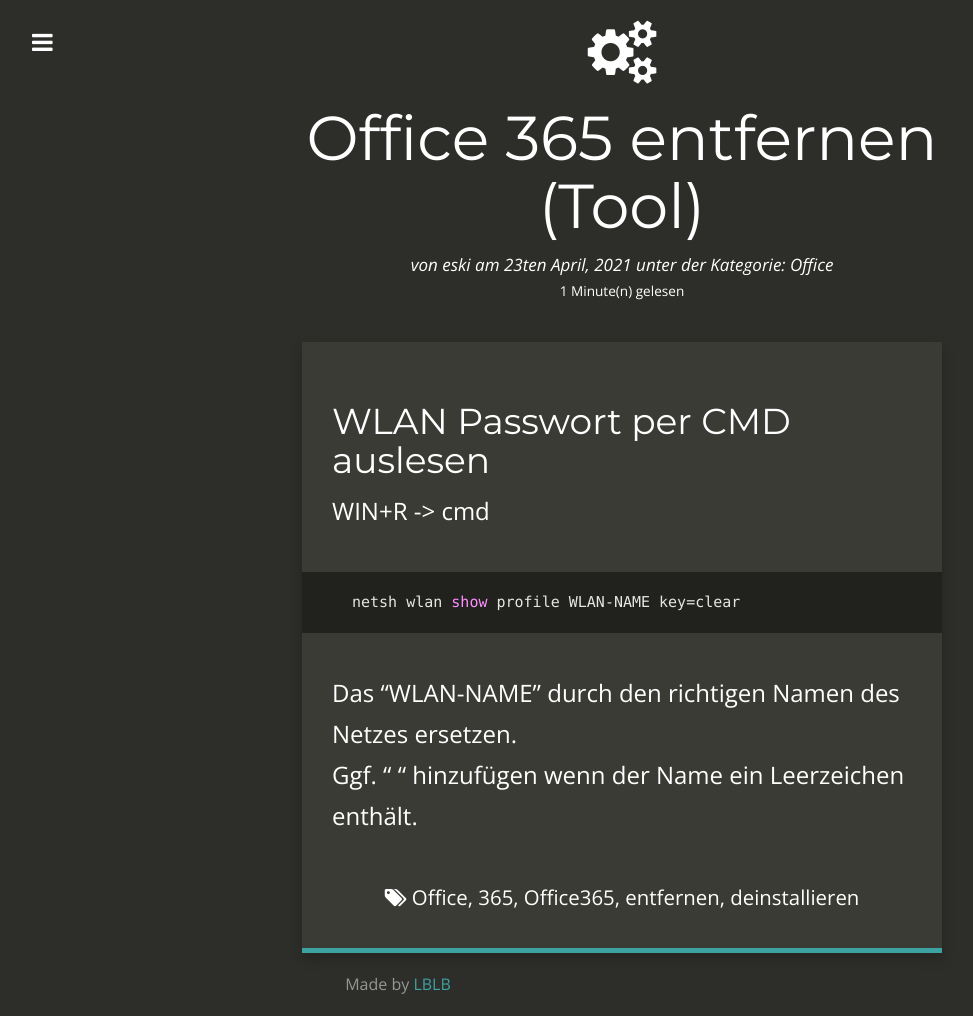
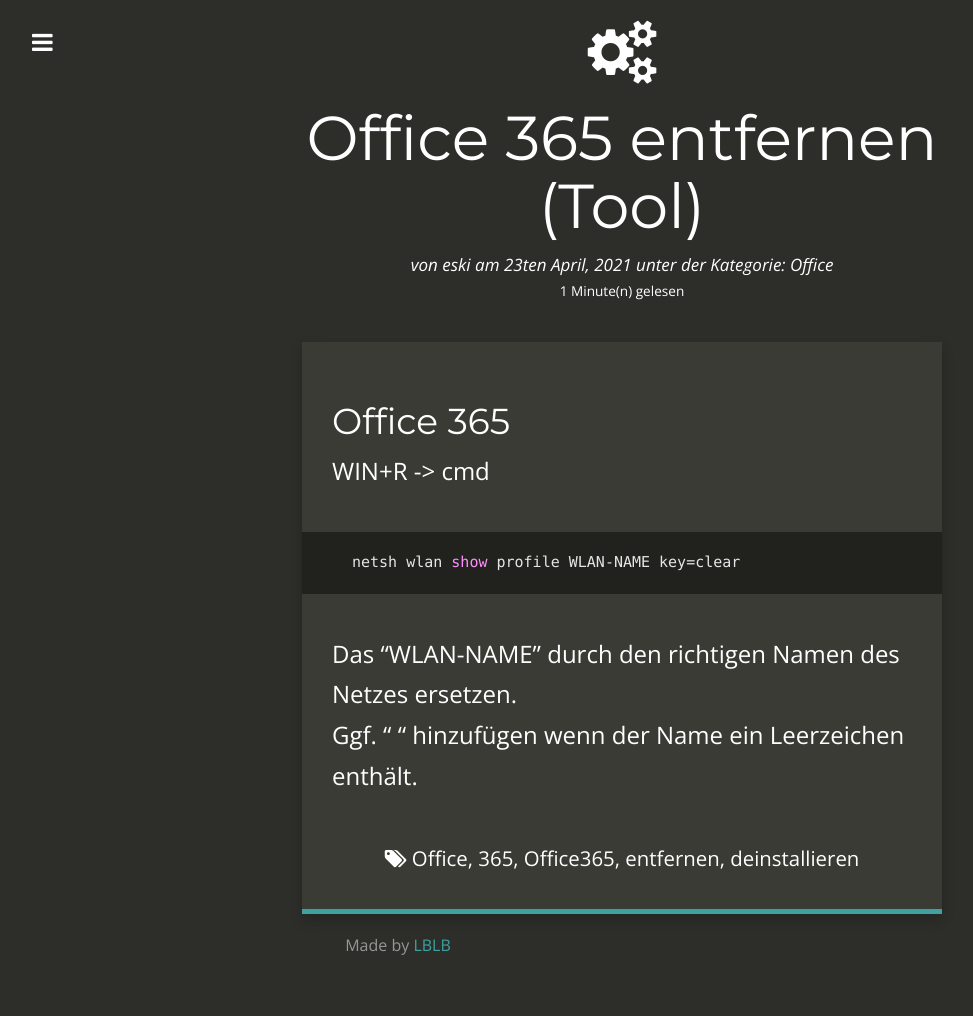
Before and after one commit to eski1337/lblb-it-ffd00, a Jekyll site: the page built from _posts/2021-23-04-Office365_uninstall.md, in a window 1280 px wide. Shown: the whole page, without its empty margins (18-991 px from the left). Built offline with Jekyll 4.4.1, drawn with Linux system fonts in a browser that asks for light colours; nearby versions of some CDN libraries; comment, search, counter and statistics services are not loaded; after the commit the page ends 976 px from its top, so only the background shows below that.

Commit message:
2021-23-04-Office365_uninstall.md: changed

````diff
--- a/_posts/2021-23-04-Office365_uninstall.md
+++ b/_posts/2021-23-04-Office365_uninstall.md
@@ -14,7 +14,7 @@
   - deinstallieren
 ---
 
-## WLAN Passwort per CMD auslesen
+## Office 365
 
 WIN+R -> cmd
 ```
````
